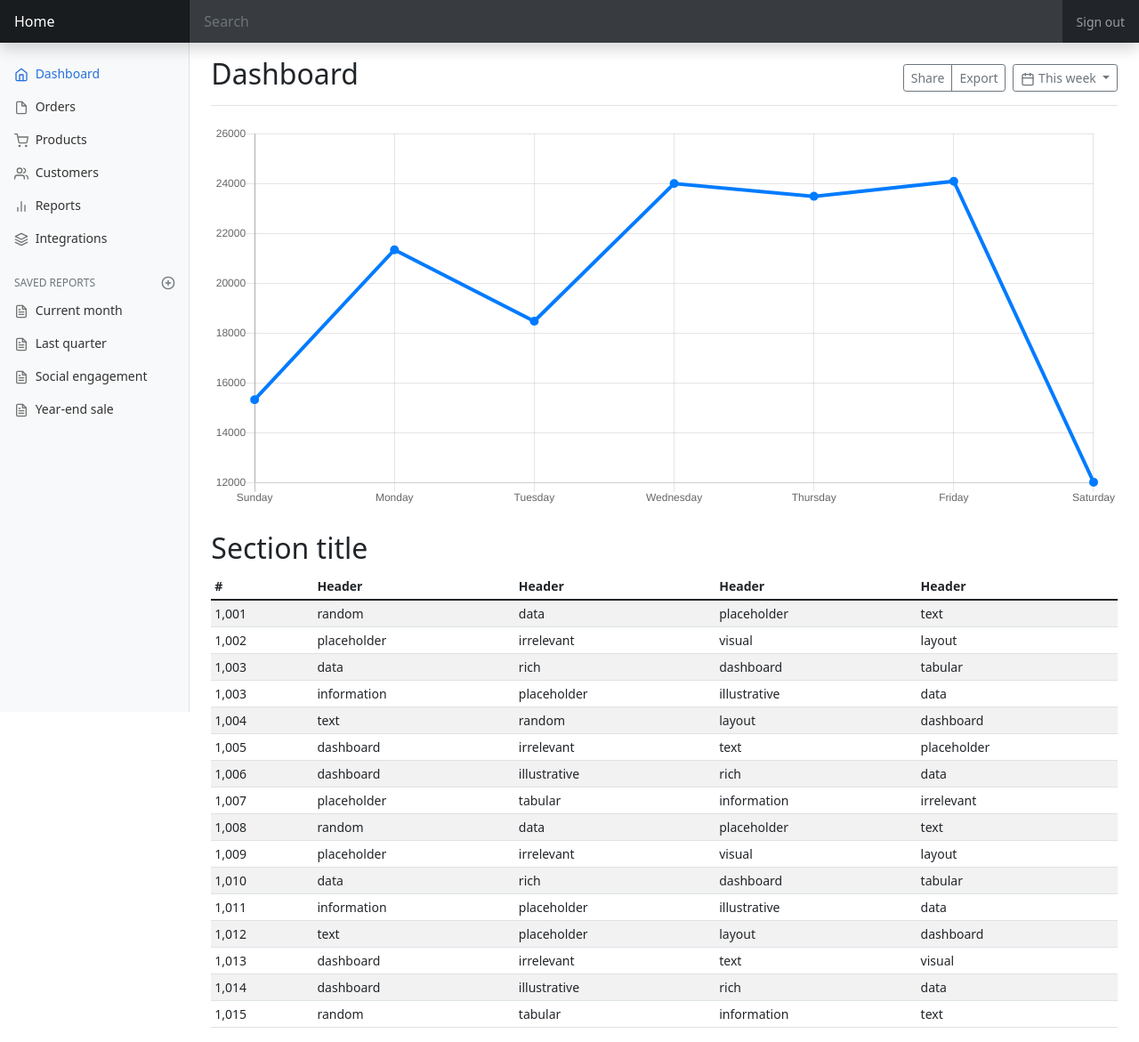
After one commit to mransbro/tradingjournal, a Flask app: page /dashboard in a window 1280 px wide. The commit adds this page. Shown: the whole page at 89% size. Run offline with Flask 2, Linux system fonts and the light colour scheme; some libraries are stand-ins or nearby versions.

Commit message:
whole ton of improvements

```diff
--- a/app.py
+++ b/app.py
@@ -1,9 +1,4 @@
-from cgitb import scanvars
-from crypt import methods
-from email.policy import default
-from enum import unique
-from turtle import position
-from flask import Flask, render_template, request, flash
+from flask import Flask, render_template, flash
 from flask_sqlalchemy import SQLAlchemy
 from flask_wtf import FlaskForm
 from flask_bootstrap import Bootstrap5
@@ -15,11 +10,19 @@
 
 bootstrap = Bootstrap5(app)
 
-app.config["SQLALCHEMY_DATABASE_URI"] = "sqlite:///entries.db"
+app.config["SQLALCHEMY_DATABASE_URI"] = "sqlite:///journal.db"
 app.config["SQLALCHEMY_TRACK_MODIFICATIONS"] = False
 app.config["SECRET_KEY"] = "igeuHGFFk773VAUEn2bcwim3"
 
 db = SQLAlchemy(app)
+
+# Date format in YYYY-MM-DD
+dateregex = "^20[0-2][0-9]-((0[1-9])|(1[0-2]))-([0-2][1-9]|3[0-1])$"
+
+
+# initialize database
+def create_db():
+    db.create_all()
 
 
 class DailyJournal(db.Model):
@@ -28,12 +31,6 @@
     stocks_above_20ma = db.Column(db.Integer, unique=False, nullable=True)
     stocks_above_50ma = db.Column(db.Integer, unique=False, nullable=True)
     stocks_above_200ma = db.Column(db.Integer, unique=False, nullable=True)
-
-    def __init__(self, date, stocks_above_20ma, stocks_above_50ma, stocks_above_200ma):
-        self.date = date
-        self.stocks_above_20ma = stocks_above_20ma
-        self.stocks_above_50ma = stocks_above_50ma
-        self.stocks_above_200ma = stocks_above_200ma
 
 
 class WeeklyJournal(db.Model):
@@ -44,22 +41,6 @@
     watchlist = db.Column(db.Boolean, default=False, server_default="False")
     focuslist = db.Column(db.Boolean, default=False, server_default="False")
     open_positions = db.Column(db.Boolean, default=False, server_default="False")
-
-    def __init__(
-        self,
-        date,
-        industry_groups,
-        scans,
-        watchlist,
-        focuslist,
-        open_positions,
-    ):
-        self.date = date
-        self.industry_groups = industry_groups
-        self.scans = scans
-        self.watchlist = watchlist
-        self.focuslist = focuslist
-        self.open_positions = open_positions
 
 
 class Trade(db.Model):
@@ -80,7 +61,7 @@
         validators=[
             InputRequired(),
             Regexp(
-                r"^20[0-2][0-9]-((0[1-9])|(1[0-2]))-([0-2][1-9]|3[0-1])$",
+                dateregex,
                 message="Invalid date format",
             ),
         ],
@@ -115,7 +96,7 @@
         validators=[
             InputRequired(),
             Regexp(
-                r"^20[0-2][0-9]-((0[1-9])|(1[0-2]))-([0-2][1-9]|3[0-1])$",
+                dateregex,
                 message="Invalid date format",
             ),
         ],
@@ -134,7 +115,7 @@
         validators=[
             InputRequired(),
             Regexp(
-                r"^((?:19|20)\\d\\d)-(0?[1-9]|1[012])-([12][0-9]|3[01]|0?[1-9])$",
+                dateregex,
                 message="Invalid date format",
             ),
         ],
@@ -145,7 +126,7 @@
         "Net P&L ($)",
         validators=[
             InputRequired(),
-            NumberRange(min=0, max=100, message="Invalid number"),
+            NumberRange(min=0, max=10000, message="Invalid number"),
         ],
     )
     net_roi = IntegerField(
@@ -156,11 +137,7 @@
         ],
     )
     notes = StringField("Notes")
-
-
-# initialize database
-def create_db():
-    db.create_all()
+    submit = SubmitField("Submit")
 
 
 @app.route("/")
@@ -170,19 +147,26 @@
 
 @app.route("/add_dailyroutine", methods=["GET", "POST"])
 def add_dailyjournal():
+
+    entries = DailyJournal.query
     form = DailyForm()
+
     if form.validate_on_submit():
-        date = datetime.strptime(request.form["date"], "%Y-%m-%d")
-        stocks_above_20ma = request.form["stocks_above_20ma"]
-        stocks_above_50ma = request.form["stocks_above_50ma"]
-        stocks_above_200ma = request.form["stocks_above_200ma"]
+
         record = DailyJournal(
-            date, stocks_above_20ma, stocks_above_50ma, stocks_above_200ma
+            date=datetime.strptime(form.date.data, "%Y-%m-%d"),
+            stocks_above_20ma=form.stocks_above_20ma.data,
+            stocks_above_50ma=form.stocks_above_50ma.data,
+            stocks_above_200ma=form.stocks_above_200ma.data,
         )
+
         db.session.add(record)
         db.session.commit()
-        message = f"The data for {date} has been submitted."
+
+        message = f"The data for {record.date} has been submitted."
+
         return render_template("add_dailyjournal.html", message=message)
+
     else:
         for field, errors in form.errors.items():
             for error in errors:
@@ -190,26 +174,34 @@
                     "Error in {}: {}".format(getattr(form, field).label.text, error),
                     "error",
                 )
-    return render_template("add_dailyjournal.html", form=form)
+
+    return render_template("add_dailyjournal.html", form=form, entries=entries)
 
 
 @app.route("/add_weeklyroutine", methods=["GET", "POST"])
 def add_weeklyjournal():
+
+    entries = WeeklyJournal.query
     form = WeeklyForm()
+
     if form.validate_on_submit():
-        date = datetime.strptime(form.date.data, "%Y-%m-%d")
-        industry_groups = request.form.get("industry_groups")
-        scans = form.scans.data
-        watchlist = form.watchlist.data
-        focuslist = form.focuslist.data
-        open_positions = form.open_positions.data
+
         record = WeeklyJournal(
-            date, industry_groups, scans, watchlist, focuslist, open_positions
+            date=datetime.strptime(form.date.data, "%Y-%m-%d"),
+            industry_groups=form.industry_groups.data,
+            scans=form.scans.data,
+            watchlist=form.watchlist.data,
+            focuslist=form.focuslist.data,
+            open_positions=form.open_positions.data,
         )
+
         db.session.add(record)
         db.session.commit()
-        message = f"The data for {date} has been submitted."
+
+        message = f"The data for {record.date} has been submitted."
+
         return render_template("add_weeklyjournal.html", message=message)
+
     else:
         for field, errors in form.errors.items():
             for error in errors:
@@ -217,19 +209,34 @@
                     "Error in {}: {}".format(getattr(form, field).label.text, error),
                     "error",
                 )
-    return render_template("add_weeklyjournal.html", form=form)
+
+    return render_template("add_weeklyjournal.html", form=form, entries=entries)
 
 
-@app.route("/add_trade")
+@app.route("/add_trade", methods=["GET", "POST"])
 def add_trade():
+
+    entries = Trade.query
     form = TradeForm()
+
     if form.validate_on_submit():
-        symbol = request.form["symbol"]
-        record = Trade(date, symbol)
+
+        record = Trade(
+            date=datetime.strptime(form.date.data, "%Y-%m-%d"),
+            symbol=form.symbol.data.upper(),
+            position_size=form.position_size.data,
+            net_pnl=form.net_pnl.data,
+            net_roi=form.net_roi.data,
+            notes=form.notes.data,
+        )
+
         db.session.add(record)
         db.session.commit()
-        message = f"The data for {symbol} has been updated"
+
+        message = f"The data for {record.symbol} has been updated"
+
         return render_template("add_trade.html", message=message, form=form)
+
     else:
         for field, errors in form.errors.items():
             for error in errors:
@@ -237,4 +244,10 @@
                     "Error in {}: {}".format(getattr(form, field).label.text, error),
                     "error",
                 )
-    return render_template("add_trade.html", form=form)
+
+    return render_template("add_trade.html", form=form, entries=entries)
+
+
+@app.route("/dashboard")
+def dashboard():
+    return render_template("dashboard.html")
--- /dev/null
+++ b/templates/dashboard.html
@@ -0,0 +1,303 @@
+<!doctype html>
+<html lang="en">
+
+<head>
+    <meta charset="utf-8">
+    <meta name="viewport" content="width=device-width, initial-scale=1">
+    <meta name="description" content="">
+    <meta name="author" content="Mark Otto, Jacob Thornton, and Bootstrap contributors">
+    <meta name="generator" content="Hugo 0.84.0">
+    <title>Dashboard Template · Bootstrap v5.0</title>
+
+    <link rel="canonical" href="https://getbootstrap.com/docs/5.0/examples/dashboard/">
+
+
+
+    <!-- Bootstrap core CSS -->
+    <!-- CSS only -->
+    <link href="https://cdn.jsdelivr.net/npm/bootstrap@5.1.3/dist/css/bootstrap.min.css" rel="stylesheet"
+        integrity="sha384-1BmE4kWBq78iYhFldvKuhfTAU6auU8tT94WrHftjDbrCEXSU1oBoqyl2QvZ6jIW3" crossorigin="anonymous">
+
+    <style>
+        .bd-placeholder-img {
+            font-size: 1.125rem;
+            text-anchor: middle;
+            -webkit-user-select: none;
+            -moz-user-select: none;
+            user-select: none;
+        }
+
+        @media (min-width: 768px) {
+            .bd-placeholder-img-lg {
+                font-size: 3.5rem;
+            }
+        }
+    </style>
+
+
+    <!-- Custom styles for this template -->
+    <link href="dashboard.css" rel="stylesheet">
+</head>
+
+<body>
+
+    <header class="navbar navbar-dark sticky-top bg-dark flex-md-nowrap p-0 shadow">
+        <a class="navbar-brand col-md-3 col-lg-2 me-0 px-3" href="/">Home</a>
+        <button class="navbar-toggler position-absolute d-md-none collapsed" type="button" data-bs-toggle="collapse"
+            data-bs-target="#sidebarMenu" aria-controls="sidebarMenu" aria-expanded="false"
+            aria-label="Toggle navigation">
+            <span class="navbar-toggler-icon"></span>
+        </button>
+        <input class="form-control form-control-dark w-100" type="text" placeholder="Search" aria-label="Search">
+        <div class="navbar-nav">
+            <div class="nav-item text-nowrap">
+                <a class="nav-link px-3" href="#">Sign out</a>
+            </div>
+        </div>
+    </header>
+
+    <div class="container-fluid">
+        <div class="row">
+            <nav id="sidebarMenu" class="col-md-3 col-lg-2 d-md-block bg-light sidebar collapse">
+                <div class="position-sticky pt-3">
+                    <ul class="nav flex-column">
+                        <li class="nav-item">
+                            <a class="nav-link active" aria-current="page" href="#">
+                                <span data-feather="home"></span>
+                                Dashboard
+                            </a>
+                        </li>
+                        <li class="nav-item">
+                            <a class="nav-link" href="#">
+                                <span data-feather="file"></span>
+                                Orders
+                            </a>
+                        </li>
+                        <li class="nav-item">
+                            <a class="nav-link" href="#">
+                                <span data-feather="shopping-cart"></span>
+                                Products
+                            </a>
+                        </li>
+                        <li class="nav-item">
+                            <a class="nav-link" href="#">
+                                <span data-feather="users"></span>
+                                Customers
+                            </a>
+                        </li>
+                        <li class="nav-item">
+                            <a class="nav-link" href="#">
+                                <span data-feather="bar-chart-2"></span>
+                                Reports
+                            </a>
+                        </li>
+                        <li class="nav-item">
+                            <a class="nav-link" href="#">
+                                <span data-feather="layers"></span>
+                                Integrations
+                            </a>
+                        </li>
+                    </ul>
+
+                    <h6
+                        class="sidebar-heading d-flex justify-content-between align-items-center px-3 mt-4 mb-1 text-muted">
+                        <span>Saved reports</span>
+                        <a class="link-secondary" href="#" aria-label="Add a new report">
+                            <span data-feather="plus-circle"></span>
+                        </a>
+                    </h6>
+                    <ul class="nav flex-column mb-2">
+                        <li class="nav-item">
+                            <a class="nav-link" href="#">
+                                <span data-feather="file-text"></span>
+                                Current month
+                            </a>
+                        </li>
+                        <li class="nav-item">
+                            <a class="nav-link" href="#">
+                                <span data-feather="file-text"></span>
+                                Last quarter
+                            </a>
+                        </li>
+                        <li class="nav-item">
+                            <a class="nav-link" href="#">
+                                <span data-feather="file-text"></span>
+                                Social engagement
+                            </a>
+                        </li>
+                        <li class="nav-item">
+                            <a class="nav-link" href="#">
+                                <span data-feather="file-text"></span>
+                                Year-end sale
+                            </a>
+                        </li>
+                    </ul>
+                </div>
+            </nav>
+
+            <main class="col-md-9 ms-sm-auto col-lg-10 px-md-4">
+                <div
+                    class="d-flex justify-content-between flex-wrap flex-md-nowrap align-items-center pt-3 pb-2 mb-3 border-bottom">
+                    <h1 class="h2">Dashboard</h1>
+                    <div class="btn-toolbar mb-2 mb-md-0">
+                        <div class="btn-group me-2">
+                            <button type="button" class="btn btn-sm btn-outline-secondary">Share</button>
+                            <button type="button" class="btn btn-sm btn-outline-secondary">Export</button>
+                        </div>
+                        <button type="button" class="btn btn-sm btn-outline-secondary dropdown-toggle">
+                            <span data-feather="calendar"></span>
+                            This week
+                        </button>
+                    </div>
+                </div>
+
+                <canvas class="my-4 w-100" id="myChart" width="900" height="380"></canvas>
+
+                <h2>Section title</h2>
+                <div class="table-responsive">
+                    <table class="table table-striped table-sm">
+                        <thead>
+                            <tr>
+                                <th scope="col">#</th>
+                                <th scope="col">Header</th>
+                                <th scope="col">Header</th>
+                                <th scope="col">Header</th>
+                                <th scope="col">Header</th>
+                            </tr>
+                        </thead>
+                        <tbody>
+                            <tr>
+                                <td>1,001</td>
+                                <td>random</td>
+                                <td>data</td>
+                                <td>placeholder</td>
+                                <td>text</td>
+                            </tr>
+                            <tr>
+                                <td>1,002</td>
+                                <td>placeholder</td>
+                                <td>irrelevant</td>
+                                <td>visual</td>
+                                <td>layout</td>
+                            </tr>
+                            <tr>
+                                <td>1,003</td>
+                                <td>data</td>
+                                <td>rich</td>
+                                <td>dashboard</td>
+                                <td>tabular</td>
+                            </tr>
+                            <tr>
+                                <td>1,003</td>
+                                <td>information</td>
+                                <td>placeholder</td>
+                                <td>illustrative</td>
+                                <td>data</td>
+                            </tr>
+                            <tr>
+                                <td>1,004</td>
+                                <td>text</td>
+                                <td>random</td>
+                                <td>layout</td>
+                                <td>dashboard</td>
+                            </tr>
+                            <tr>
+                                <td>1,005</td>
+                                <td>dashboard</td>
+                                <td>irrelevant</td>
+                                <td>text</td>
+                                <td>placeholder</td>
+                            </tr>
+                            <tr>
+                                <td>1,006</td>
+                                <td>dashboard</td>
+                                <td>illustrative</td>
+                                <td>rich</td>
+                                <td>data</td>
+                            </tr>
+                            <tr>
+                                <td>1,007</td>
+                                <td>placeholder</td>
+                                <td>tabular</td>
+                                <td>information</td>
+                                <td>irrelevant</td>
+                            </tr>
+                            <tr>
+                                <td>1,008</td>
+                                <td>random</td>
+                                <td>data</td>
+                                <td>placeholder</td>
+                                <td>text</td>
+                            </tr>
+                            <tr>
+                                <td>1,009</td>
+                                <td>placeholder</td>
+                                <td>irrelevant</td>
+                                <td>visual</td>
+                                <td>layout</td>
+                            </tr>
+                            <tr>
+                                <td>1,010</td>
+                                <td>data</td>
+                                <td>rich</td>
+                                <td>dashboard</td>
+                                <td>tabular</td>
+                            </tr>
+                            <tr>
+                                <td>1,011</td>
+                                <td>information</td>
+                                <td>placeholder</td>
+                                <td>illustrative</td>
+                                <td>data</td>
+                            </tr>
+                            <tr>
+                                <td>1,012</td>
+                                <td>text</td>
+                                <td>placeholder</td>
+                                <td>layout</td>
+                                <td>dashboard</td>
+                            </tr>
+                            <tr>
+                                <td>1,013</td>
+                                <td>dashboard</td>
+                                <td>irrelevant</td>
+                                <td>text</td>
+                                <td>visual</td>
+                            </tr>
+                            <tr>
+                                <td>1,014</td>
+                                <td>dashboard</td>
+                                <td>illustrative</td>
+                                <td>rich</td>
+                                <td>data</td>
+                            </tr>
+                            <tr>
+                                <td>1,015</td>
+                                <td>random</td>
+                                <td>tabular</td>
+                                <td>information</td>
+                                <td>text</td>
+                            </tr>
+                        </tbody>
+                    </table>
+                </div>
+            </main>
+        </div>
+    </div>
+
+
+    <!-- JavaScript Bundle with Popper -->
+    <script src="https://cdn.jsdelivr.net/npm/bootstrap@5.1.3/dist/js/bootstrap.bundle.min.js"
+        integrity="sha384-ka7Sk0Gln4gmtz2MlQnikT1wXgYsOg+OMhuP+IlRH9sENBO0LRn5q+8nbTov4+1p"
+        crossorigin="anonymous"></script>
+
+    <script src="https://cdn.jsdelivr.net/npm/feather-icons@4.28.0/dist/feather.min.js"
+        integrity="sha384-uO3SXW5IuS1ZpFPKugNNWqTZRRglnUJK6UAZ/gxOX80nxEkN9NcGZTftn6RzhGWE"
+        crossorigin="anonymous"></script>
+    <script src="https://cdn.jsdelivr.net/npm/chart.js@2.9.4/dist/Chart.min.js"
+        integrity="sha384-zNy6FEbO50N+Cg5wap8IKA4M/ZnLJgzc6w2NqACZaK0u0FXfOWRRJOnQtpZun8ha"
+        crossorigin="anonymous"></script>
+    <script src="dashboard.js"></script>
+</body>
+
+</html>
```
Also changed, not shown: templates/add_dailyjournal.html (+25 -36 lines), templates/add_trade.html (+72 -4 lines), templates/add_weeklyjournal.html (+28 -36 lines), templates/base.html (added, +44 -0 lines), templates/index.html (+7 -40 lines), entries.db (deleted).
